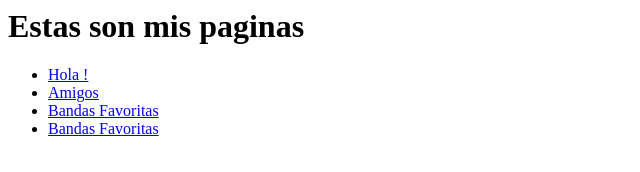
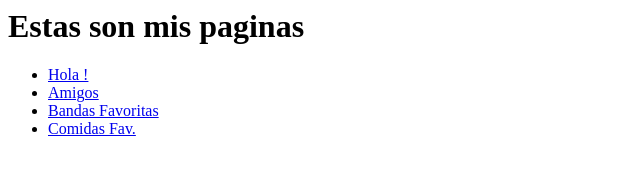
Before and after one commit to eliaspala23/Sistemas-de-control, a plain HTML site: page index.html in a window 1280 px wide. Shown: the full height of the page, 0-640 px from the left. Drawn offline with Linux system fonts and the light colour scheme.

Commit message:
Update index.html
agrego hipervinculo comidas

```diff
--- a/index.html
+++ b/index.html
@@ -15,7 +15,7 @@
 				<a href="./paginas/Bandas.html">Bandas Favoritas</a>
 			</li>
 			<li>
-				<a href="./paginas/Comidas_fav.html">Bandas Favoritas</a>
+				<a href="./paginas/Comidas_fav.html">Comidas Fav.</a>
 			</li>
 
 		</ul>
```
